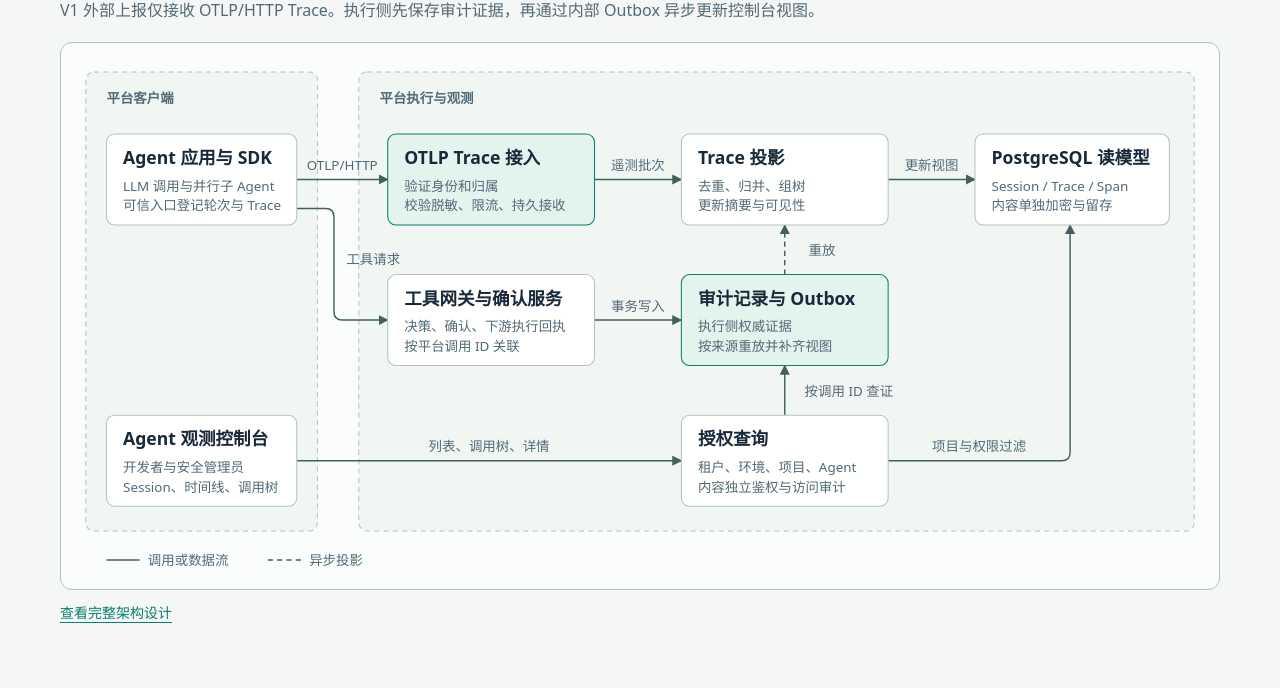
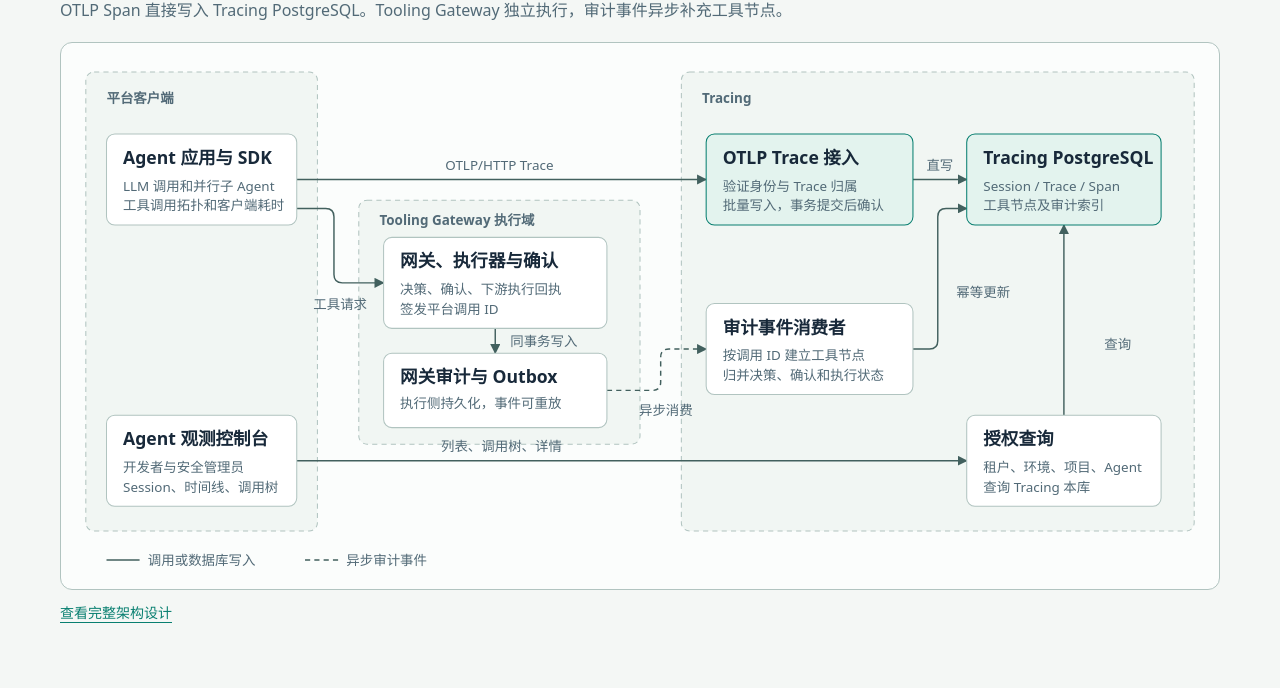
Before and after one commit to zhaochy1990/dubhe, a plain HTML site: page docs/architecture/tracing-architecture.html in a window 1280 px wide. Shown: the part 112-800 px from the top of the page. Drawn offline with Linux system fonts and the light colour scheme.

Commit message:
Define V1 Tracing persistence and gateway isolation

```diff
--- a/docs/architecture/tracing-architecture.html
+++ b/docs/architecture/tracing-architecture.html
@@ -43,11 +43,11 @@
 <body>
   <main>
     <h1>Agent Tracing 系统架构</h1>
-    <p>V1 外部上报仅接收 OTLP/HTTP Trace。执行侧先保存审计证据，再通过内部 Outbox 异步更新控制台视图。</p>
+    <p>OTLP Span 直接写入 Tracing PostgreSQL。Tooling Gateway 独立执行，审计事件异步补充工具节点。</p>
     <div class="diagram" role="region" aria-label="可横向滚动的系统架构图" tabindex="0">
       <svg viewBox="0 0 1120 528" role="img" aria-labelledby="tracing-architecture-title tracing-architecture-desc" xmlns="http://www.w3.org/2000/svg">
         <title id="tracing-architecture-title">Agent Tracing 采集、审计与查询</title>
-        <desc id="tracing-architecture-desc">Agent SDK 通过 OTLP/HTTP 上报 Trace 并另行调用工具网关，网关及确认服务持久化审计，投影合并两路数据，控制台经授权读取 Trace 或按调用 ID 查证。</desc>
+        <desc id="tracing-architecture-desc">OTLP 接入直接写入 Tracing PostgreSQL，Tooling Gateway 在自己的库中保存审计，Tracing 消费 Outbox 事件生成工具节点，控制台从 Tracing 库查询。</desc>
         <defs>
           <marker id="tracing-architecture-arrow" viewBox="0 0 10 10" refX="9" refY="5" markerWidth="7" markerHeight="7" orient="auto-start-reverse">
             <path d="M 0 0 L 10 5 L 0 10 z" fill="#42605e"/>
@@ -56,67 +56,66 @@
 
         <rect class="zone" x="24" y="28" width="224" height="444" rx="8"/>
         <text class="zone-title" x="44" y="58">平台客户端</text>
-        <rect class="zone" x="288" y="28" width="808" height="444" rx="8"/>
-        <text class="zone-title" x="308" y="58">平台执行与观测</text>
+        <rect class="zone" x="288" y="152" width="272" height="236" rx="8"/>
+        <text class="zone-title" x="308" y="176">Tooling Gateway 执行域</text>
+        <rect class="zone" x="600" y="28" width="496" height="444" rx="8"/>
+        <text class="zone-title" x="620" y="58">Tracing</text>
 
         <g marker-end="url(#tracing-architecture-arrow)">
-          <path class="path" d="M 228 132 H 316"/>
-          <path class="path" d="M 228 160 H 256 Q 264 160 264 168 V 260 Q 264 268 272 268 H 316"/>
-          <path class="path" d="M 516 132 H 600"/>
-          <path class="path" d="M 516 268 H 600"/>
-          <path class="path async" d="M 700 224 V 176"/>
-          <path class="path" d="M 800 132 H 884"/>
-          <path class="path" d="M 228 404 H 600"/>
-          <path class="path" d="M 700 360 V 312"/>
-          <path class="path" d="M 800 404 H 968 Q 976 404 976 396 V 176"/>
+          <path class="path" d="M 228 132 H 624"/>
+          <path class="path" d="M 228 160 H 256 Q 264 160 264 168 V 224 Q 264 232 272 232 H 312"/>
+          <path class="path" d="M 420 276 V 300"/>
+          <path class="path" d="M 824 132 H 876"/>
+          <path class="path async" d="M 528 336 H 572 Q 580 336 580 328 V 304 Q 580 296 588 296 H 624"/>
+          <path class="path" d="M 824 296 H 840 Q 848 296 848 288 V 168 Q 848 160 856 160 H 876"/>
+          <path class="path" d="M 228 404 H 876"/>
+          <path class="path" d="M 970 360 V 176"/>
         </g>
         <g class="label" text-anchor="middle">
-          <text x="272" y="123">OTLP/HTTP</text>
-          <text x="302" y="214">工具请求</text>
-          <text x="558" y="123">遥测批次</text>
-          <text x="558" y="259">事务写入</text>
-          <text x="736" y="205">重放</text>
-          <text x="842" y="123">更新视图</text>
-          <text x="414" y="395">列表、调用树、详情</text>
-          <text x="762" y="341">按调用 ID 查证</text>
-          <text x="888" y="395">项目与权限过滤</text>
+          <text x="424" y="123">OTLP/HTTP Trace</text>
+          <text x="270" y="257">工具请求</text>
+          <text x="467" y="293">同事务写入</text>
+          <text x="850" y="123">直写</text>
+          <text x="585" y="360">异步消费</text>
+          <text x="892" y="246">幂等更新</text>
+          <text x="426" y="395">列表、调用树、详情</text>
+          <text x="1022" y="296">查询</text>
         </g>
 
         <g class="node">
           <rect x="44" y="88" width="184" height="88" rx="8"/>
           <text class="name" x="60" y="117">Agent 应用与 SDK</text>
-          <text class="detail" x="60" y="143">LLM 调用与并行子 Agent</text>
-          <text class="detail" x="60" y="162">可信入口登记轮次与 Trace</text>
+          <text class="detail" x="60" y="143">LLM 调用和并行子 Agent</text>
+          <text class="detail" x="60" y="162">工具调用拓扑和客户端耗时</text>
         </g>
         <g class="node focus">
-          <rect x="316" y="88" width="200" height="88" rx="8"/>
-          <text class="name" x="332" y="117">OTLP Trace 接入</text>
-          <text class="detail" x="332" y="143">验证身份和归属</text>
-          <text class="detail" x="332" y="162">校验脱敏、限流、持久接收</text>
+          <rect x="624" y="88" width="200" height="88" rx="8"/>
+          <text class="name" x="640" y="117">OTLP Trace 接入</text>
+          <text class="detail" x="640" y="143">验证身份与 Trace 归属</text>
+          <text class="detail" x="640" y="162">批量写入，事务提交后确认</text>
         </g>
         <g class="node">
-          <rect x="316" y="224" width="200" height="88" rx="8"/>
-          <text class="name" x="332" y="253">工具网关与确认服务</text>
-          <text class="detail" x="332" y="279">决策、确认、下游执行回执</text>
-          <text class="detail" x="332" y="298">按平台调用 ID 关联</text>
+          <rect x="312" y="188" width="216" height="88" rx="8"/>
+          <text class="name" x="328" y="217">网关、执行器与确认</text>
+          <text class="detail" x="328" y="243">决策、确认、下游执行回执</text>
+          <text class="detail" x="328" y="262">签发平台调用 ID</text>
+        </g>
+        <g class="node">
+          <rect x="312" y="300" width="216" height="72" rx="8"/>
+          <text class="name" x="328" y="329">网关审计与 Outbox</text>
+          <text class="detail" x="328" y="353">执行侧持久化，事件可重放</text>
+        </g>
+        <g class="node">
+          <rect x="624" y="252" width="200" height="88" rx="8"/>
+          <text class="name" x="640" y="281">审计事件消费者</text>
+          <text class="detail" x="640" y="307">按调用 ID 建立工具节点</text>
+          <text class="detail" x="640" y="326">归并决策、确认和执行状态</text>
         </g>
         <g class="node focus">
-          <rect x="600" y="224" width="200" height="88" rx="8"/>
-          <text class="name" x="616" y="253">审计记录与 Outbox</text>
-          <text class="detail" x="616" y="279">执行侧权威证据</text>
-          <text class="detail" x="616" y="298">按来源重放并补齐视图</text>
-        </g>
-        <g class="node">
-          <rect x="600" y="88" width="200" height="88" rx="8"/>
-          <text class="name" x="616" y="117">Trace 投影</text>
-          <text class="detail" x="616" y="143">去重、归并、组树</text>
-          <text class="detail" x="616" y="162">更新摘要与可见性</text>
-        </g>
-        <g class="node">
-          <rect x="884" y="88" width="188" height="88" rx="8"/>
-          <text class="name" x="900" y="117">PostgreSQL 读模型</text>
-          <text class="detail" x="900" y="143">Session / Trace / Span</text>
-          <text class="detail" x="900" y="162">内容单独加密与留存</text>
+          <rect x="876" y="88" width="188" height="88" rx="8"/>
+          <text class="name" x="892" y="117">Tracing PostgreSQL</text>
+          <text class="detail" x="892" y="143">Session / Trace / Span</text>
+          <text class="detail" x="892" y="162">工具节点及审计索引</text>
         </g>
         <g class="node">
           <rect x="44" y="360" width="184" height="88" rx="8"/>
@@ -125,16 +124,16 @@
           <text class="detail" x="60" y="434">Session、时间线、调用树</text>
         </g>
         <g class="node">
-          <rect x="600" y="360" width="200" height="88" rx="8"/>
-          <text class="name" x="616" y="389">授权查询</text>
-          <text class="detail" x="616" y="415">租户、环境、项目、Agent</text>
-          <text class="detail" x="616" y="434">内容独立鉴权与访问审计</text>
+          <rect x="876" y="360" width="188" height="88" rx="8"/>
+          <text class="name" x="892" y="389">授权查询</text>
+          <text class="detail" x="892" y="415">租户、环境、项目、Agent</text>
+          <text class="detail" x="892" y="434">查询 Tracing 本库</text>
         </g>
         <g class="legend">
           <path class="path" d="M 44 500 H 76"/>
-          <text x="84" y="505">调用或数据流</text>
-          <path class="path async" d="M 200 500 H 232"/>
-          <text x="240" y="505">异步投影</text>
+          <text x="84" y="505">调用或数据库写入</text>
+          <path class="path async" d="M 236 500 H 268"/>
+          <text x="276" y="505">异步审计事件</text>
         </g>
       </svg>
     </div>
```
Also changed, not shown: docs/adr/0001-v1-otlp-trace-ingest.md (+2 -2 lines), docs/adr/0002-v1-tracing-postgresql-and-gateway-audit.md (added, +7 -0 lines), docs/architecture/tracing-architecture.md (+56 -41 lines).
